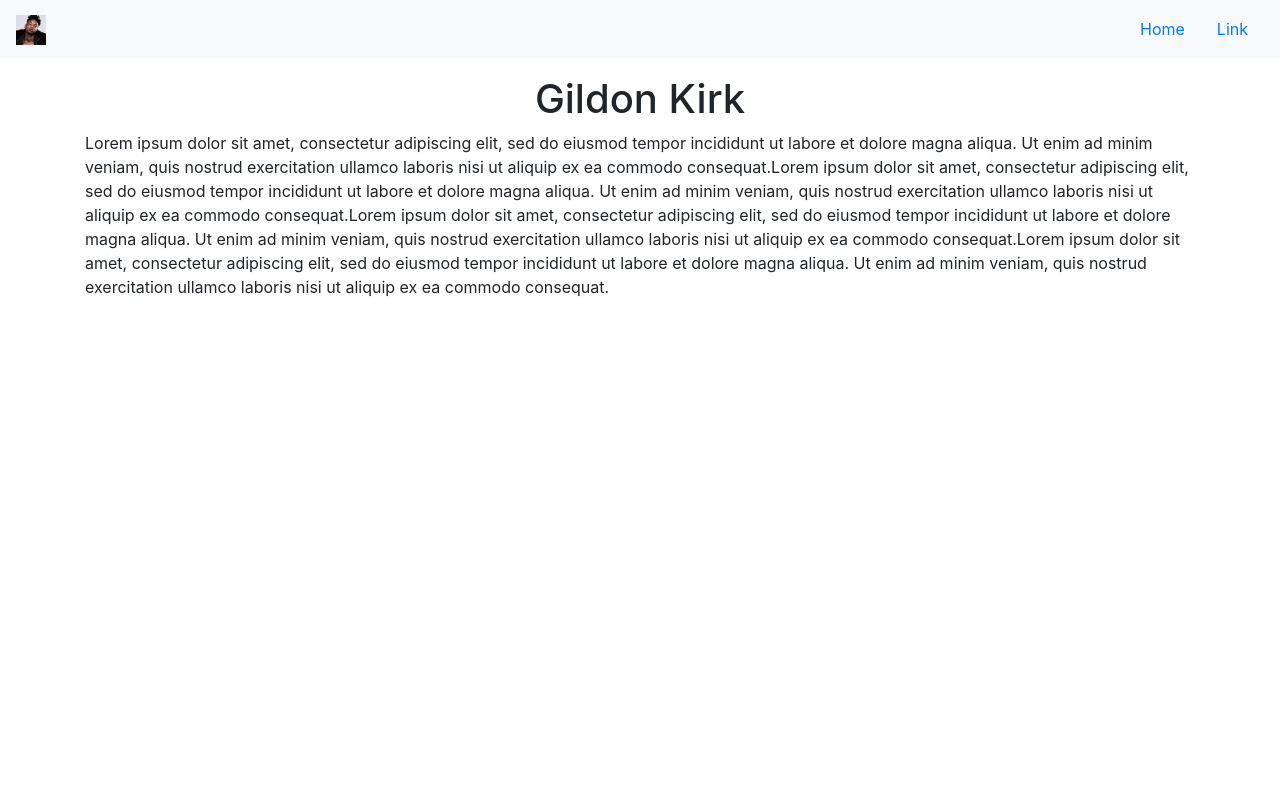
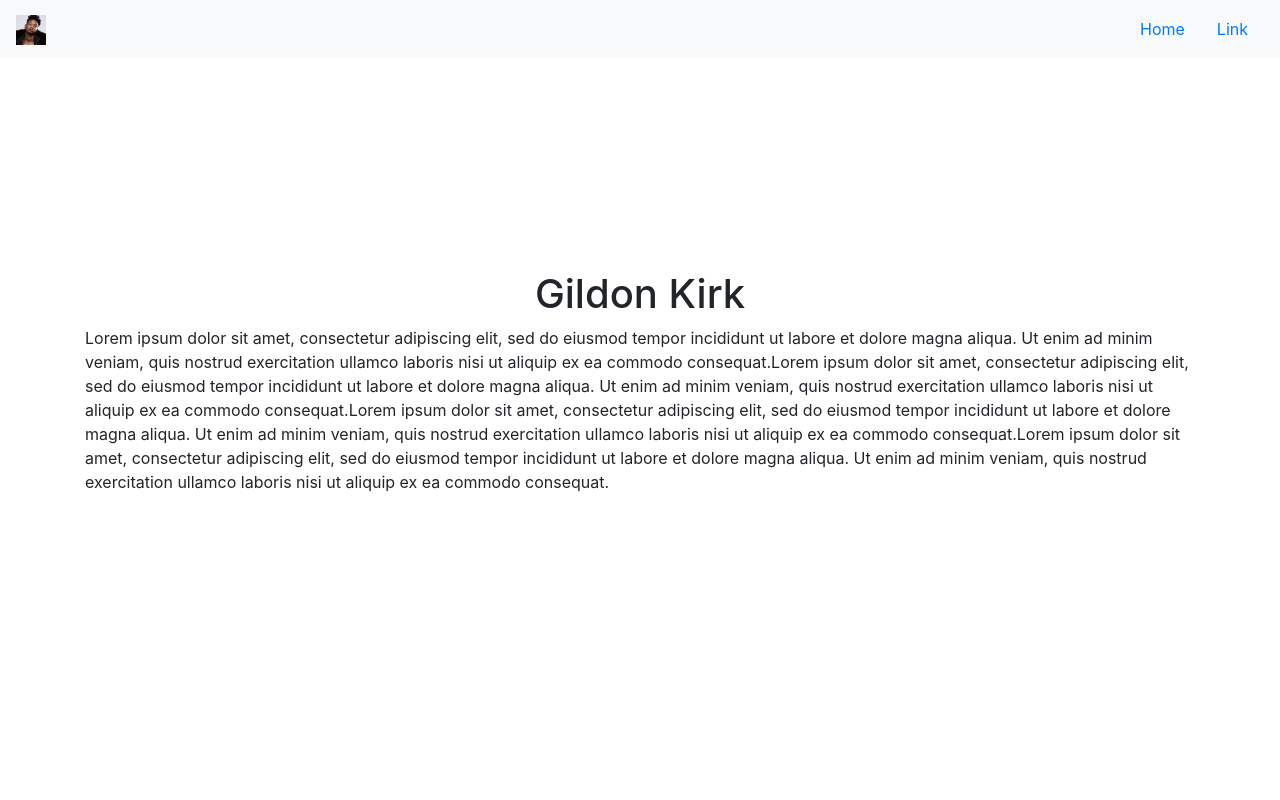
Before and after one commit to gildonkirk/portfolio, a React (Create React App) app: page / in a window 1280 px wide. Shown: the top 800 px of the page. Built offline with nearby package versions, Linux system fonts and the light colour scheme.

Commit message:
content aligned vertically to center on each page

```diff
--- a/src/App.css
+++ b/src/App.css
@@ -14,6 +14,14 @@ html, body {
   width: 100%;
   height: 100vh;
   width: 100vw;
+}
+
+.pageBodyRow {
+  height: 100%;
+}
+
+.pageBodyCol {
+  margin-bottom: 20px;
 }
 
 .bodyContainer {
@@ -35,7 +43,6 @@ html, body {
 .contentContainer {
   display: block;
   clear: both;
-  padding-top: 75px;
 }
 
 .homeHeader {
--- a/src/Components/Home/HomeHeader.js
+++ b/src/Components/Home/HomeHeader.js
@@ -3,9 +3,7 @@ import React, { Component } from 'react';
 class HomeHeader extends Component {
   render() {
     return (
-      <div className="row">
-        <h1 className="homeHeader col-12">Gildon Kirk</h1>
-      </div>
+        <h1 className="homeHeader">Gildon Kirk</h1>
     )
   };
 }
--- a/src/Components/Home/Tagline.js
+++ b/src/Components/Home/Tagline.js
@@ -3,11 +3,9 @@ import React, { Component } from 'react';
 class Tagline extends Component {
   render() {
     return (
-      <div className="row">
-        <p className="tagline col-12">
+        <p className="tagline">
           Lorem ipsum dolor sit amet, consectetur adipiscing elit, sed do eiusmod tempor incididunt ut labore et dolore magna aliqua. Ut enim ad minim veniam, quis nostrud exercitation ullamco laboris nisi ut aliquip ex ea commodo consequat.Lorem ipsum dolor sit amet, consectetur adipiscing elit, sed do eiusmod tempor incididunt ut labore et dolore magna aliqua. Ut enim ad minim veniam, quis nostrud exercitation ullamco laboris nisi ut aliquip ex ea commodo consequat.Lorem ipsum dolor sit amet, consectetur adipiscing elit, sed do eiusmod tempor incididunt ut labore et dolore magna aliqua. Ut enim ad minim veniam, quis nostrud exercitation ullamco laboris nisi ut aliquip ex ea commodo consequat.Lorem ipsum dolor sit amet, consectetur adipiscing elit, sed do eiusmod tempor incididunt ut labore et dolore magna aliqua. Ut enim ad minim veniam, quis nostrud exercitation ullamco laboris nisi ut aliquip ex ea commodo consequat.
         </p>
-      </div>
     )
   };
 }
--- a/src/Views/Home.js
+++ b/src/Views/Home.js
@@ -6,8 +6,12 @@ class Home extends Component {
   render() {
     return (
       <div className="container contentContainer pageBody">
-        <HomeHeader />
-        <Tagline />
+        <div className="row pageBodyRow">
+          <div className="col-12 align-self-center pageBodyCol">
+            <HomeHeader />
+            <Tagline />
+          </div>
+        </div>
       </div>
     )
   };
```
